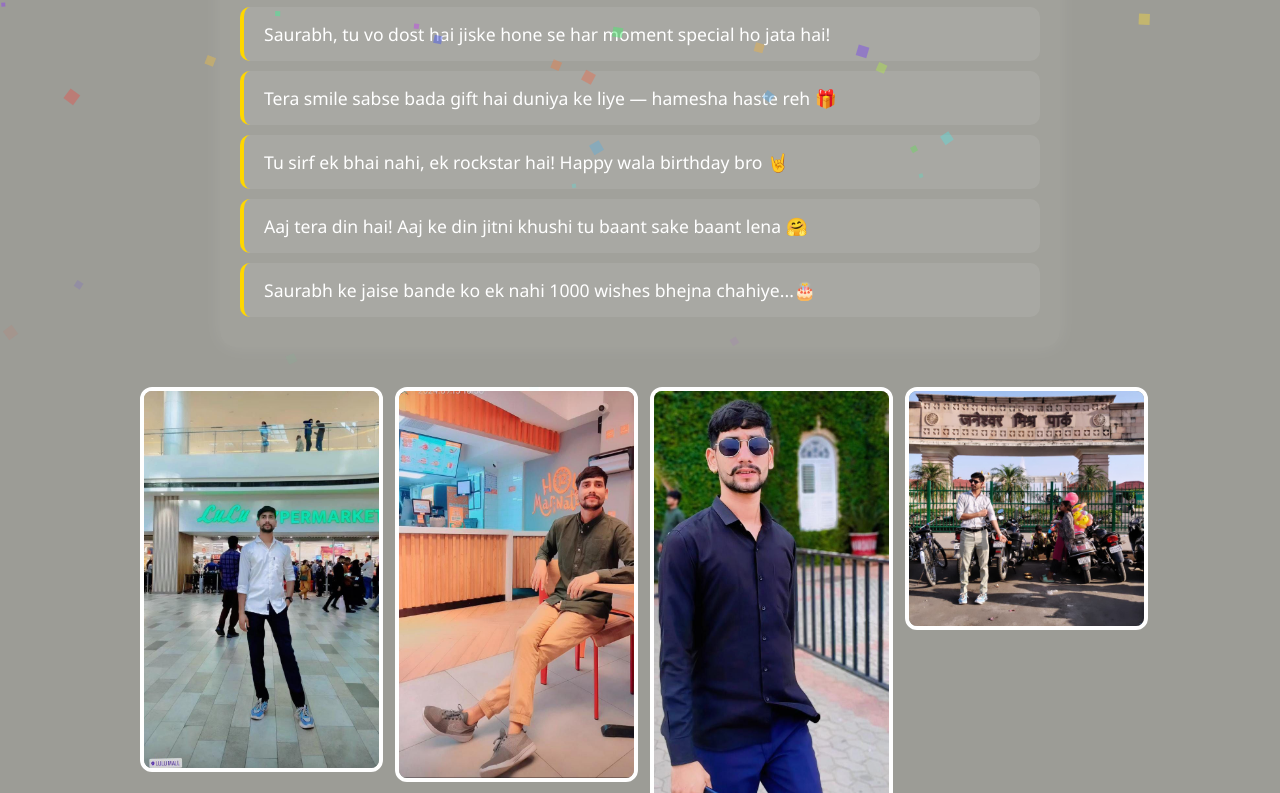
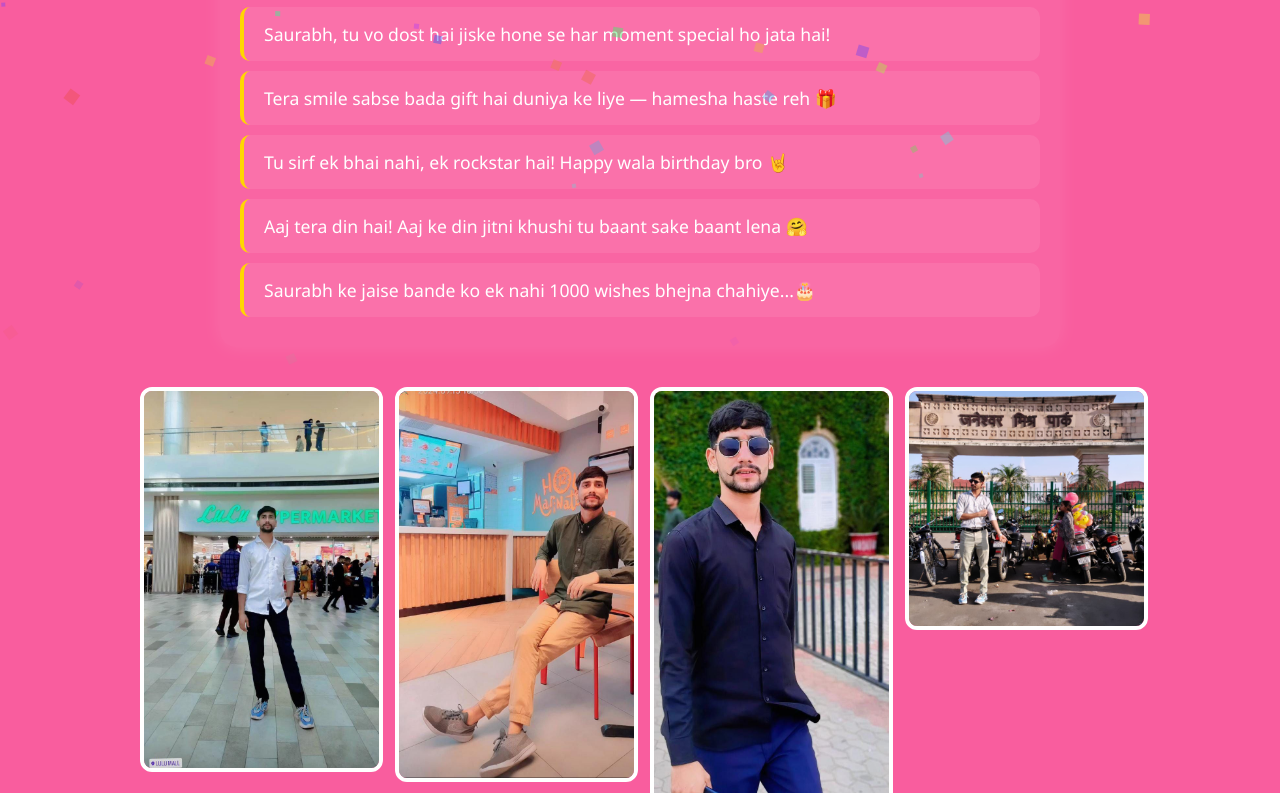
Before and after one commit to ai653/thakur, a plain HTML site: page index.html in a window 1280 px wide. Shown: the part 381-1174 px from the top of the page. Drawn offline with Linux system fonts and the light colour scheme.

Commit message:
Update index.html

```diff
--- a/index.html
+++ b/index.html
@@ -1,3 +1,4 @@
+
 <!DOCTYPE html>
 <html lang="en">
 <head>
@@ -10,7 +11,7 @@
 
   <style>
     body {
-      background: #66665ca4;
+      background: #f70469a4;
       color: #fff;
       text-align: center;
       font-family: 'Segoe UI', sans-serif;
```
